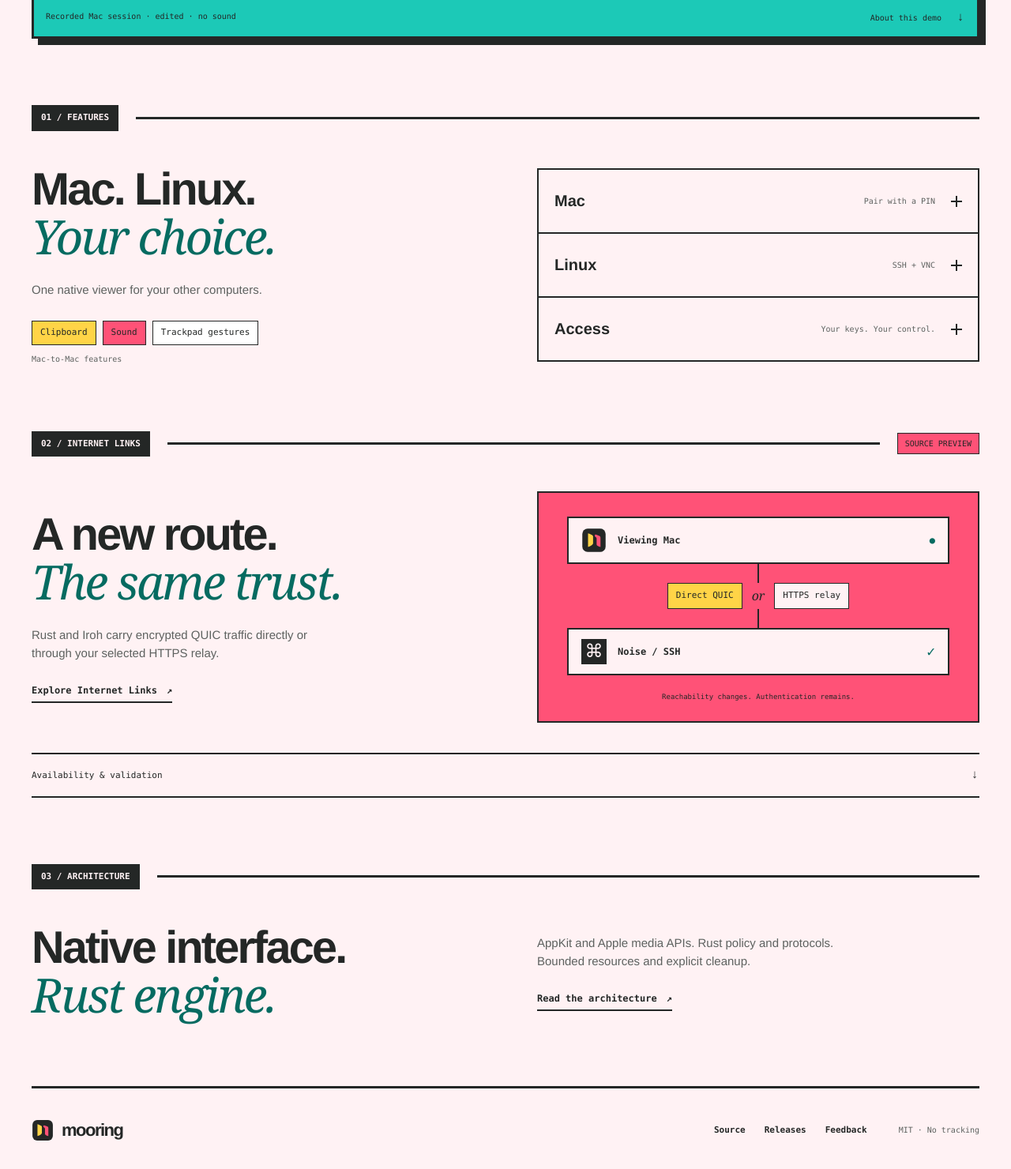
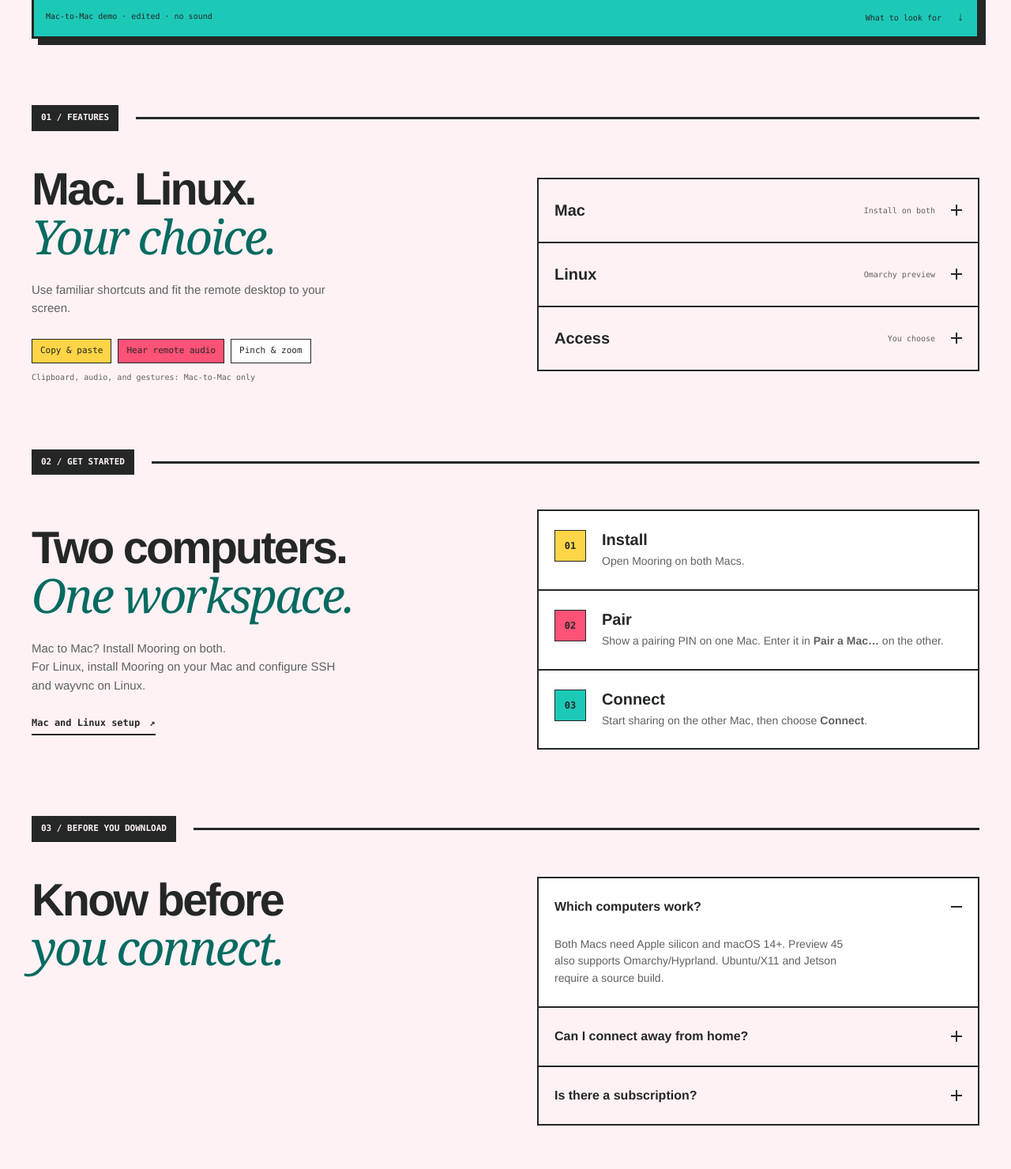
Before and after one commit to kcirtapfromspace/mooring, a plain HTML site: page site/index.html in a window 1280 px wide. Shown: the part 1317-2797 px from the top of the page at 79% size. Drawn offline with Linux system fonts and the light colour scheme.

Commit message:
Explain Mooring benefits, compatibility, and setup for customers

```diff
--- a/site/index.html
+++ b/site/index.html
@@ -3,10 +3,10 @@
 <head>
   <meta charset="utf-8">
   <meta name="viewport" content="width=device-width, initial-scale=1">
-  <meta name="description" content="Your other desktop, on your Mac. Native remote desktop for Macs and Linux, with experimental Rust Internet Links in source.">
+  <meta name="description" content="Use your other computer's apps from your Mac. Free remote desktop for paired Macs and Omarchy Linux. Apple silicon, macOS 14+, no Mooring account.">
   <meta name="theme-color" content="#fff2f4">
   <meta property="og:title" content="Mooring — Your other desktop. On your Mac.">
-  <meta property="og:description" content="Native Mac remote desktop. Paired Macs, Linux through SSH, and experimental Rust Internet Links. Free and open source.">
+  <meta property="og:description" content="Control another Mac or Omarchy Linux desktop from your Mac. Free and open source. See what works and how to get started.">
   <meta property="og:type" content="website">
   <meta property="og:url" content="https://kcirtapfromspace.github.io/mooring/">
   <meta property="og:image" content="https://kcirtapfromspace.github.io/mooring/assets/demo-poster.jpg?v=7f440773fad4">
@@ -16,8 +16,8 @@
   <meta name="twitter:card" content="summary_large_image">
   <link rel="canonical" href="https://kcirtapfromspace.github.io/mooring/">
   <link rel="icon" href="assets/icon.svg" type="image/svg+xml">
-  <link rel="stylesheet" href="style.css?v=51-brand-poster">
-  <script src="site.js?v=51-brand-poster" defer></script>
+  <link rel="stylesheet" href="style.css?v=45-consumer">
+  <script src="site.js?v=45-consumer" defer></script>
   <title>Mooring — Your other desktop. On your Mac.</title>
 </head>
 <body>
@@ -25,57 +25,67 @@
   <header class="site-header page">
     <a class="wordmark" href="#main"><img src="assets/icon.svg" width="32" height="32" alt="">mooring</a>
     <nav aria-label="Main navigation">
-      <a href="#features">Features</a><a href="#internet">Internet Links</a>
-      <details class="nav-menu"><summary>Explore <span class="chevron" aria-hidden="true"></span></summary><div class="popover"><a href="https://github.com/kcirtapfromspace/mooring/blob/main/docs/TESTING.md">Setup guide <span>Mac and Linux</span></a><a href="https://github.com/kcirtapfromspace/mooring/blob/main/docs/ARCHITECTURE.md">Architecture <span>Boundaries and ownership</span></a><a href="https://github.com/kcirtapfromspace/mooring">GitHub <span>Source and releases</span></a></div></details>
+      <a href="#features">Features</a><a href="#setup">Get started</a>
+      <details class="nav-menu"><summary>Explore <span class="chevron" aria-hidden="true"></span></summary><div class="popover"><a href="https://github.com/kcirtapfromspace/mooring/blob/main/docs/GETTING-STARTED.md">Setup guide <span>Mac and Linux</span></a><a href="https://github.com/kcirtapfromspace/mooring/releases/latest">Release notes <span>What's in the download</span></a><a href="https://github.com/kcirtapfromspace/mooring/blob/main/docs/ARCHITECTURE.md">Developer docs <span>Source and architecture</span></a></div></details>
     </nav>
   </header>
   <main id="main">
     <section class="hero page" aria-labelledby="hero-title">
-      <p class="eyebrow"><span class="status-dot" aria-hidden="true"></span> Native. Open source. Within reach.</p>
+      <p class="eyebrow"><span class="status-dot" aria-hidden="true"></span> Free. Open source. No Mooring account.</p>
       <div class="hero-grid">
         <h1 id="hero-title">Your other<br>desktop.<br><em>On your Mac.</em></h1>
         <div class="hero-copy">
           <div class="connection-mark" aria-hidden="true"><span></span><span></span><b>↗</b></div>
-          <p class="intro">Connect to your Mac or Linux desktop.<br>Keep the native Mac experience.</p>
+          <p class="intro">Use the apps on your other computer.<br>Control its desktop from your Mac.</p>
           <div class="hero-actions">
-            <div class="download-group"><a class="button" href="https://github.com/kcirtapfromspace/mooring/releases/latest">Download for Mac <span aria-hidden="true">↓</span></a><details class="download-menu"><summary aria-label="More download options"><span class="chevron" aria-hidden="true"></span></summary><div class="popover"><a href="https://github.com/kcirtapfromspace/mooring/releases/latest">Signed preview 45</a><a href="https://github.com/kcirtapfromspace/mooring#build">Source build 51</a><a href="https://github.com/kcirtapfromspace/mooring/blob/main/docs/INTERNET-CONNECTIVITY.md#prepare-the-linux-helper">Linux arm64 helper</a></div></details></div>
+            <div class="download-group"><a class="button" href="https://github.com/kcirtapfromspace/mooring/releases/download/v0.3.0-preview.45/Mooring-v0.3.0-preview.45-macos-arm64.zip">Download for Mac <span aria-hidden="true">↓</span></a><details class="download-menu"><summary aria-label="More download options"><span class="chevron" aria-hidden="true"></span></summary><div class="popover"><a href="https://github.com/kcirtapfromspace/mooring/blob/main/docs/GETTING-STARTED.md">Install guide</a><a href="https://github.com/kcirtapfromspace/mooring/releases/latest">Release notes</a><a href="https://github.com/kcirtapfromspace/mooring#build">Build from source</a></div></details></div>
             <a class="button secondary" href="#demo">See it work <span aria-hidden="true">↘</span></a>
           </div>
-          <p class="requirements">Apple silicon · macOS 14+ · No Mooring account</p>
-          <a class="release-note" href="#availability">Download: preview 45 · Internet Links: source build 51</a>
+          <p class="requirements">Apple silicon · macOS 14+ · Preview 45</p>
+          <a class="release-note" href="#compatibility">Check computer compatibility</a>
         </div>
       </div>
     </section>
     <section id="demo" class="demo page" aria-label="Mooring product demo">
       <figure class="product-stage">
         <video controls muted playsinline preload="none" poster="assets/demo-poster.jpg?v=7f440773fad4" width="1440" height="900" aria-label="Recorded Mac-to-Mac session" aria-describedby="demo-caption"><source src="assets/demo.mp4?v=f73d4dc3cc01" type="video/mp4"><track kind="descriptions" src="assets/demo-descriptions.vtt" srclang="en" label="English descriptions"><a href="assets/demo.mp4?v=f73d4dc3cc01">Watch the demo</a></video>
-        <figcaption id="demo-caption"><span>Recorded Mac session · edited · no sound</span><details><summary>About this demo <span class="chevron" aria-hidden="true"></span></summary><p>The remote menu bar fits beside the camera notch. This recording shows existing Mac features, not Internet Links.</p></details></figcaption>
+        <figcaption id="demo-caption"><span>Mac-to-Mac demo · edited · no sound</span><details><summary>What to look for <span class="chevron" aria-hidden="true"></span></summary><p>The remote Mac's menu bar fits beside the camera notch.</p></details></figcaption>
       </figure>
     </section>
     <section id="features" class="features page" aria-labelledby="features-title">
       <div class="section-label"><span>01 / Features</span><span class="divider" aria-hidden="true"></span></div>
       <div class="section-grid">
-        <div><h2 id="features-title">Mac. Linux.<br><em>Your choice.</em></h2><p>One native viewer for your other computers.</p><div class="feature-chips"><span>Clipboard</span><span>Sound</span><span>Trackpad gestures</span></div><p class="micro">Mac-to-Mac features</p></div>
+        <div><h2 id="features-title">Mac. Linux.<br><em>Your choice.</em></h2><p>Use familiar shortcuts and fit the remote desktop to your screen.</p><div class="feature-chips"><span>Copy &amp; paste</span><span>Hear remote audio</span><span>Pinch &amp; zoom</span></div><p class="micro">Clipboard, audio, and gestures: Mac-to-Mac only</p></div>
         <div class="accordion">
-          <details><summary><span class="summary-title">Mac</span><span class="summary-note">Pair with a PIN</span><span class="plus" aria-hidden="true"></span></summary><p>Control a paired Mac. Match its display to yours, including the space beside the camera.</p></details>
-          <details id="linux"><summary><span class="summary-title">Linux</span><span class="summary-note">SSH + VNC</span><span class="plus" aria-hidden="true"></span></summary><p>Omarchy/Hyprland is in preview 45. Source build 51 adds Ubuntu/X11 and Jetson support.</p></details>
-          <details><summary><span class="summary-title">Access</span><span class="summary-note">Your keys. Your control.</span><span class="plus" aria-hidden="true"></span></summary><p>Remove individual Mac pairings. Linux uses existing SSH keys and host-key verification.</p></details>
+          <details><summary><span class="summary-title">Mac</span><span class="summary-note">Install on both</span><span class="plus" aria-hidden="true"></span></summary><p>Control your other Mac. Its menu bar stays accessible, including beside your MacBook's camera notch.</p></details>
+          <details id="linux"><summary><span class="summary-title">Linux</span><span class="summary-note">Omarchy preview</span><span class="plus" aria-hidden="true"></span></summary><p>Omarchy/Hyprland needs SSH and wayvnc. Large screen updates can be slow. Linux does not include shared clipboard, sound, or gestures.</p></details>
+          <details><summary><span class="summary-title">Access</span><span class="summary-note">You choose</span><span class="plus" aria-hidden="true"></span></summary><p>Pair Macs with a PIN. Remove a pairing to revoke access. Linux uses your existing SSH keys.</p></details>
         </div>
       </div>
     </section>
-    <section id="internet" class="internet page" aria-labelledby="internet-title">
-      <div class="section-label"><span>02 / Internet Links</span><span class="divider" aria-hidden="true"></span><span class="badge">Source preview</span></div>
+    <section id="setup" class="setup page" aria-labelledby="setup-title">
+      <div class="section-label"><span>02 / Get started</span><span class="divider" aria-hidden="true"></span></div>
       <div class="section-grid">
-        <div><h2 id="internet-title">A new route.<br><em>The same trust.</em></h2><p>Rust and Iroh carry encrypted QUIC traffic directly or through your selected HTTPS relay.</p><a class="text-link" href="https://github.com/kcirtapfromspace/mooring/blob/main/docs/INTERNET-CONNECTIVITY.md">Explore Internet Links <span aria-hidden="true">↗</span></a></div>
-        <div class="route-panel" aria-label="Mac viewer connects through direct QUIC or an HTTPS relay, then Noise or SSH authenticates the remote endpoint"><div class="route-endpoint"><img src="assets/icon.svg" width="32" height="32" alt=""><span>Viewing Mac</span><span class="route-state">●</span></div><div class="route-wire" aria-hidden="true"></div><div class="route-choice"><span>Direct QUIC</span><span class="route-or">or</span><span>HTTPS relay</span></div><div class="route-wire" aria-hidden="true"></div><div class="route-endpoint"><span class="endpoint-symbol" aria-hidden="true">⌘</span><span>Noise / SSH</span><span class="route-check" aria-hidden="true">✓</span></div><span class="route-caption">Reachability changes. Authentication remains.</span></div>
+        <div><h2 id="setup-title">Two computers.<br><em>One workspace.</em></h2><p>Mac to Mac? Install Mooring on both.<br>For Linux, install Mooring on your Mac and configure SSH and wayvnc on Linux.</p><a class="text-link" href="https://github.com/kcirtapfromspace/mooring/blob/main/docs/GETTING-STARTED.md">Mac and Linux setup <span aria-hidden="true">↗</span></a></div>
+        <ol class="setup-steps" role="list" aria-label="Mac-to-Mac setup">
+          <li><span class="step-number" aria-hidden="true">01</span><div><h3>Install</h3><p>Open Mooring on both Macs.</p></div></li>
+          <li><span class="step-number" aria-hidden="true">02</span><div><h3>Pair</h3><p>Show a pairing PIN on one Mac. Enter it in <strong>Pair a Mac…</strong> on the other.</p></div></li>
+          <li><span class="step-number" aria-hidden="true">03</span><div><h3>Connect</h3><p>Start sharing on the other Mac, then choose <strong>Connect</strong>.</p></div></li>
+        </ol>
       </div>
-      <details id="availability" class="availability"><summary>Availability &amp; validation <span class="chevron" aria-hidden="true"></span></summary><p>Internet Links and X11 are in source build 51. The signed download remains preview 45; the next Mac release awaits signing and notarization.</p><p>Forced-relay SSH passed on Omarchy and Jetson. A Jetson desktop was demonstrated. Direct-only testing timed out; Mac Internet desktop acceptance remains open.</p><a class="text-link" href="https://github.com/kcirtapfromspace/mooring/blob/main/docs/INTERNET-VALIDATION.md">Validation record ↗</a></details>
     </section>
-    <section id="architecture" class="architecture page" aria-labelledby="architecture-title">
-      <div class="section-label"><span>03 / Architecture</span><span class="divider" aria-hidden="true"></span></div>
-      <div class="architecture-row"><h2 id="architecture-title">Native interface.<br><em>Rust engine.</em></h2><div><p>AppKit and Apple media APIs. Rust policy and protocols. Bounded resources and explicit cleanup.</p><a class="text-link" href="https://github.com/kcirtapfromspace/mooring/blob/main/docs/ARCHITECTURE.md">Read the architecture <span aria-hidden="true">↗</span></a></div></div>
+    <section id="availability" class="questions page" aria-labelledby="questions-title">
+      <div class="section-label"><span>03 / Before you download</span><span class="divider" aria-hidden="true"></span></div>
+      <div class="section-grid">
+        <h2 id="questions-title">Know before<br><em>you connect.</em></h2>
+        <div class="accordion faq">
+          <details id="compatibility" open><summary><span>Which computers work?</span><span class="plus" aria-hidden="true"></span></summary><p>Both Macs need Apple silicon and macOS 14+. Preview 45 also supports Omarchy/Hyprland. Ubuntu/X11 and Jetson require a source build.</p></details>
+          <details id="internet"><summary><span>Can I connect away from home?</span><span class="plus" aria-hidden="true"></span></summary><p>Use a VPN that connects both computers. Built-in Internet Links remain experimental and are not in the download.</p><a class="text-link" href="https://github.com/kcirtapfromspace/mooring/blob/main/docs/GETTING-STARTED.md#connect-away-from-home">Away-from-home setup <span aria-hidden="true">↗</span></a></details>
+          <details><summary><span>Is there a subscription?</span><span class="plus" aria-hidden="true"></span></summary><p>No. Mooring is free and open source. You do not need a Mooring account.</p></details>
+        </div>
+      </div>
     </section>
   </main>
-  <footer class="site-footer page"><a class="wordmark" href="#main"><img src="assets/icon.svg" width="24" height="24" alt="">mooring</a><nav aria-label="Footer"><a href="https://github.com/kcirtapfromspace/mooring">Source</a><a href="https://github.com/kcirtapfromspace/mooring/releases">Releases</a><a href="https://github.com/kcirtapfromspace/mooring/issues">Feedback</a></nav><span>MIT · No tracking</span></footer>
+  <footer class="site-footer page"><a class="wordmark" href="#main"><img src="assets/icon.svg" width="24" height="24" alt="">mooring</a><nav aria-label="Footer"><a href="https://github.com/kcirtapfromspace/mooring">Source</a><a href="https://github.com/kcirtapfromspace/mooring/releases">Releases</a><a href="https://github.com/kcirtapfromspace/mooring/issues">Help</a></nav><span>MIT · No tracking</span></footer>
 </body>
 </html>
--- a/site/style.css
+++ b/site/style.css
@@ -72,11 +72,11 @@ h1 em { display:inline-block; margin-top:15px; color:var(--teal); font:italic 40
 .section-label { display:flex; align-items:center; gap:22px; font:600 11px/1.5 var(--mono); text-transform:uppercase; margin-bottom:44px; }
 .section-label>span:first-child { background:var(--ink); color:var(--paper); padding:8px 12px; }
 .divider { height:3px; flex:1; background:var(--ink); }
-.features,.internet,.architecture { padding-bottom:84px; }
+.features,.setup,.questions { padding-bottom:84px; }
 .section-grid { display:grid; grid-template-columns:1fr 1fr; gap:80px; align-items:center; }
 h2 { font:800 clamp(38px,4.5vw,60px)/1.01 var(--body); letter-spacing:-2.8px; margin:0 0 24px; }
 h2 em { color:var(--teal); font:italic 400 1.04em/1.05 Georgia,"Times New Roman",serif; letter-spacing:-2.5px; }
-.section-grid>div>p,.architecture-row p { max-width:400px; color:var(--muted); font-size:15px; margin:0 0 23px; }
+.section-grid>div>p { max-width:400px; color:var(--muted); font-size:15px; margin:0 0 23px; }
 .feature-chips { display:flex; flex-wrap:wrap; gap:8px; margin-top:28px; }
 .feature-chips span { border:1.5px solid var(--ink); padding:6px 10px; font:11px/1.5 var(--mono); background:var(--accent); }
 .feature-chips span:nth-child(2) { background:var(--coral); }
@@ -94,25 +94,20 @@ h2 em { color:var(--teal); font:italic 400 1.04em/1.05 Georgia,"Times New Roman"
 .plus::after { height:14px; width:2px; top:0; left:6px; transition:transform .15s; }
 details[open] .plus::after { display:none; }
 .accordion p { font-size:14px; color:var(--muted); max-width:420px; margin:0; padding:0 20px 24px; }
-.badge { border:1.5px solid var(--ink); padding:5px 9px; font:10px/1.5 var(--mono); background:var(--coral); }
 .text-link { font:600 12px/1.5 var(--mono); display:inline-flex; align-items:center; gap:12px; padding-bottom:5px; border-bottom:2px solid currentColor; }
-.route-panel { padding:30px 36px 24px; border:2px solid var(--ink); background:var(--coral); }
-.route-endpoint { display:flex; align-items:center; gap:14px; border:2px solid var(--ink); padding:12px 16px; background:var(--paper); font:600 12px/1.5 var(--mono); }
-.route-state,.route-check { color:var(--teal); font-size:12px; margin-left:auto; }
-.route-check { font-size:18px; }
-.endpoint-symbol { display:grid; place-items:center; width:32px; height:32px; background:var(--ink); color:var(--paper); font:23px/1 var(--body); }
-.route-wire { height:24px; width:2px; margin:auto; background:var(--ink); }
-.route-choice { display:flex; justify-content:center; align-items:center; gap:12px; font:11px/1.5 var(--mono); }
-.route-choice>span:not(.route-or) { border:1.5px solid var(--ink); padding:7px 10px; background:var(--accent); }
-.route-choice>span:last-child { background:var(--paper); }
-.route-or { font:italic 16px/1 Georgia,serif; }
-.route-caption { display:block; font:9px/1.6 var(--mono); text-align:center; margin-top:20px; }
-.availability { border-top:2px solid var(--ink); border-bottom:2px solid var(--ink); margin-top:38px; padding-block:17px; font:11px/1.6 var(--mono); }
-.availability>summary { display:flex; align-items:center; justify-content:space-between; }
-.availability>summary:hover { color:var(--teal); }
-.availability>p { max-width:720px; color:var(--muted); font:14px/1.6 var(--body); margin:20px 0; }
-.architecture-row { display:grid; grid-template-columns:1fr 1fr; gap:80px; align-items:center; }
-.architecture-row h2 { margin:0; }
+.setup-steps { list-style:none; margin:0; padding:0; border:2px solid var(--ink); background:var(--panel); }
+.setup-steps li { display:grid; grid-template-columns:40px 1fr; gap:20px; padding:24px 20px; }
+.setup-steps li+li { border-top:2px solid var(--ink); }
+.step-number { display:grid; place-items:center; align-self:start; width:40px; height:40px; border:1.5px solid var(--ink); background:var(--accent); font:600 12px/1 var(--mono); }
+.setup-steps li:nth-child(2) .step-number { background:var(--coral); }
+.setup-steps li:nth-child(3) .step-number { background:var(--turquoise); }
+.setup-steps h3 { margin:0 0 5px; font-size:20px; line-height:1.2; }
+.setup-steps p { margin:0; color:var(--muted); font-size:14px; }
+.setup-steps strong { font-weight:600; }
+.questions .section-grid { align-items:start; }
+.questions h2 { margin-bottom:0; }
+.faq summary { grid-template-columns:1fr 14px; font-size:16px; }
+.faq .text-link { margin:0 20px 24px; }
 .site-footer { min-height:108px; display:flex; align-items:center; gap:40px; border-top:3px solid var(--ink); }
 .site-footer .wordmark { font-size:22px; }
 .site-footer .wordmark img { width:28px; }
@@ -124,8 +119,7 @@ details[open] .plus::after { display:none; }
   h1 { font-size:8.3vw; letter-spacing:-4px; }
   .hero-actions { gap:8px; }
   .connection-mark { transform:scale(.8); transform-origin:right bottom; margin-bottom:16px; }
-  .section-grid,.architecture-row { gap:40px; }
-  .route-panel { padding:26px; }
+  .section-grid { gap:40px; }
 }
 @media(max-width:760px) {
   .page { width:calc(100% - 40px); }
@@ -156,21 +150,19 @@ details[open] .plus::after { display:none; }
   .product-stage figcaption details { max-width:45%; }
   .product-stage figcaption .chevron { width:9px; margin-left:5px; }
   .product-stage figcaption .chevron::before { font-size:12px; }
-  .features,.internet,.architecture { padding-bottom:54px; }
+  .features,.setup,.questions { padding-bottom:54px; }
   .section-label { margin-bottom:30px; gap:10px; font-size:9px; }
   .section-label>span:first-child { padding:7px 9px; }
-  .badge { font-size:8px; padding:4px 6px; }
-  .section-grid,.architecture-row { grid-template-columns:1fr; gap:30px; }
+  .section-grid { grid-template-columns:1fr; gap:30px; }
   h2 { font-size:43px; letter-spacing:-2px; margin-bottom:20px; }
   h2 em { letter-spacing:-1.8px; }
-  .section-grid>div>p,.architecture-row p { font-size:14px; }
+  .section-grid>div>p { font-size:14px; }
   .accordion summary { padding:21px 16px; font-size:19px; gap:14px; }
   .summary-note { font-size:9px; }
   .accordion p { padding:0 16px 21px; }
-  .route-panel { padding:24px; }
-  .route-choice { gap:9px; font-size:10px; }
-  .route-caption { font-size:8px; }
-  .availability { margin-top:28px; }
+  .setup-steps li { padding:21px 16px; gap:16px; }
+  .faq summary { font-size:15px; }
+  .faq .text-link { margin:0 16px 21px; }
   .site-footer { flex-wrap:wrap; gap:18px; padding-block:22px; }
   .site-footer nav { gap:16px; font-size:10px; }
   .site-footer>span { width:100%; }
```
Also changed, not shown: 2 other files.
